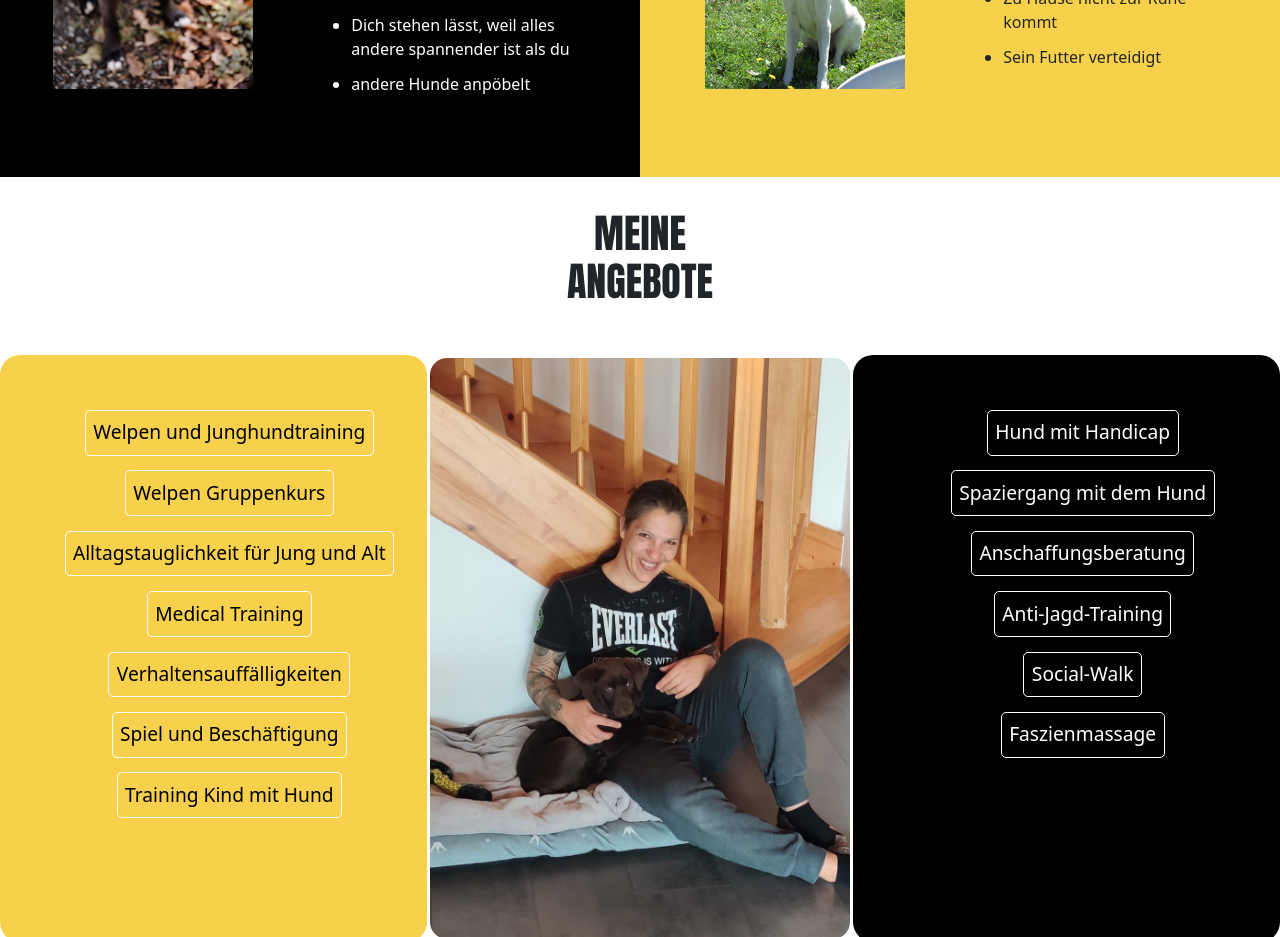
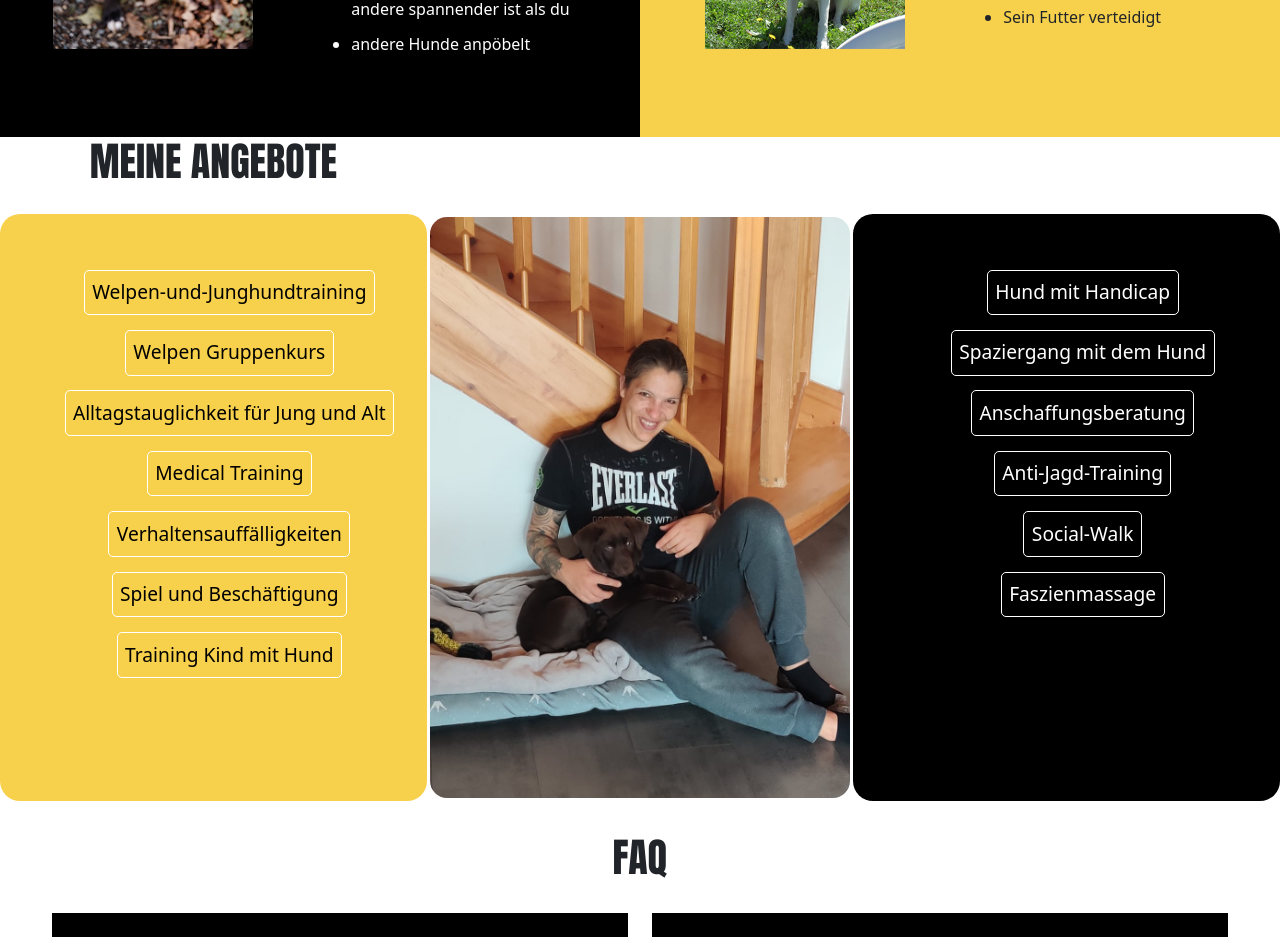
Before and after one commit to Synaron/doggymind, a React (Create React App) app in the folder dogmind/: page / in a window 1280 px wide. Shown: the part 1640-2577 px from the top of the page. Built offline with nearby package versions, Linux system fonts and the light colour scheme.

Commit message:
Scroll to Top fixed

```diff
--- a/dogmind/src/App.js
+++ b/dogmind/src/App.js
@@ -10,28 +10,23 @@ import Datenschutz from './components/pages/Datenschutz';
 import Impressum from './components/pages/Impressum';
 import ScrollToTop from './components/ScrollToTop.js';
 
-
 function App() {
-
   return (
-
-
     <Router>
       <div className="App">
-      <ScrollToTop />
+        <ScrollToTop />
         <Routes>
           {/* Define routes for the home page and subpages */}
           <Route path="/" element={<Home />} />
           <Route path="/datenschutz" element={<Datenschutz />} />
           <Route path="/impressum" element={<Impressum />} />
-          <Route path="/Welpen und Junghundtraining" element={<WelpenJunghundTraining data={trainingData} />} />
+          <Route path="/Welpen-und-Junghundtraining" element={<WelpenJunghundTraining data={trainingData} />} />
         </Routes>
 
         <Contact />
         <Footer />
       </div>
     </Router>
-
   );
 }
 
--- a/dogmind/src/assets/css/HeaderBar.css
+++ b/dogmind/src/assets/css/HeaderBar.css
@@ -7,7 +7,7 @@
     margin: 0;
     display: flex;
     justify-content: space-between;
-    height: 15vh;
+    height: 10vh;
   }
 
   .logo {
--- a/dogmind/src/components/ScrollToTop.js
+++ b/dogmind/src/components/ScrollToTop.js
@@ -1,16 +1,26 @@
-// ScrollToTop.js
-import { useEffect, useRef } from 'react';
+import { useRef, useEffect } from 'react';
 import { useLocation } from 'react-router-dom';
 
 function ScrollToTop() {
   const location = useLocation();
   const prevLocation = useRef(location);
 
+  const scrollToTop = () => {
+    const element = document.getElementById('welpenJunghundID');
+    if (element) {
+      element.scrollIntoView({ behavior: 'smooth', block: 'start' });
+    }
+  };
+
   useEffect(() => {
-    if (location !== prevLocation.current) {
-      window.scrollTo({ top: 0, behavior: 'instant' });
-      prevLocation.current = location;
-    }
+    const intervalId = setInterval(() => {
+      if (location !== prevLocation.current) {
+        prevLocation.current = location;
+        scrollToTop();
+      }
+    }, 0); // Adjust the interval duration as needed
+
+    return () => clearInterval(intervalId); // Cleanup the interval on component unmount
   }, [location]);
 
   return null;
--- a/dogmind/src/components/pages/Home.js
+++ b/dogmind/src/components/pages/Home.js
@@ -6,13 +6,13 @@ import AngeboteBlock from '../AngeboteBlock';
 import Welpe2 from '../../assets/images/Welpen/Welpe2.png'
 import MedicalTraining from '../../assets/images/MedicalTraining.png'
 import trainingData from '../../data';
-import PfotenHeading from '../PfotenHeading';
 import { Link as ScrollLink } from 'react-scroll';
 import IntroPic1 from '../../assets/images/Intro/Intro1.png';
 import IntroPic2 from '../../assets/images/Intro/Intro2.png';
 import HeaderBar from "../HeaderBar";
 import FlipCard from '../FlipCard';
-
+import { Col
+ } from 'react-bootstrap';
 function Home() {
 
   const qaPairs = [
@@ -56,7 +56,9 @@ function Home() {
         <Probleme />
         </ScrollLink>
         <ScrollLink to="Angebote" smooth={true} duration={0} offset={-50}>
-        <PfotenHeading title="Meine Angebote" id="Angebot" />
+        <Col sm={4}>
+        <h1 id="Angebot" >Meine Angebote</h1>
+        </Col>
           <AngeboteBlock data={trainingData} Image1={Welpe2} Image2={MedicalTraining}/>
         </ScrollLink>
 
--- a/dogmind/src/components/pages/WelpenJunghundTraining.js
+++ b/dogmind/src/components/pages/WelpenJunghundTraining.js
@@ -29,7 +29,7 @@ function WelpenJunghundTraining() {
   }
 
   return (
-    <div>
+    <div id="welpenJunghundID">
       <NavbarSub />
       <HeaderImageCircle HeaderTitle={firstTraining.title} imageUrl={Welpe2} altText="Welpe" />
       <IntroSub
--- a/dogmind/src/data.js
+++ b/dogmind/src/data.js
@@ -16,7 +16,7 @@ import spiel from './assets/images/Spiel.png'
 const trainingData = [
     {
       id: 1,
-      title: 'Welpen und Junghundtraining',
+      title: 'Welpen-und-Junghundtraining',
       category: 'Welpen',
       imagePath: welpe11,
       cardText: 'Wir legen miteinander den richtigen Grundstein in der wichtigsten Entwicklungsphase.',
```
